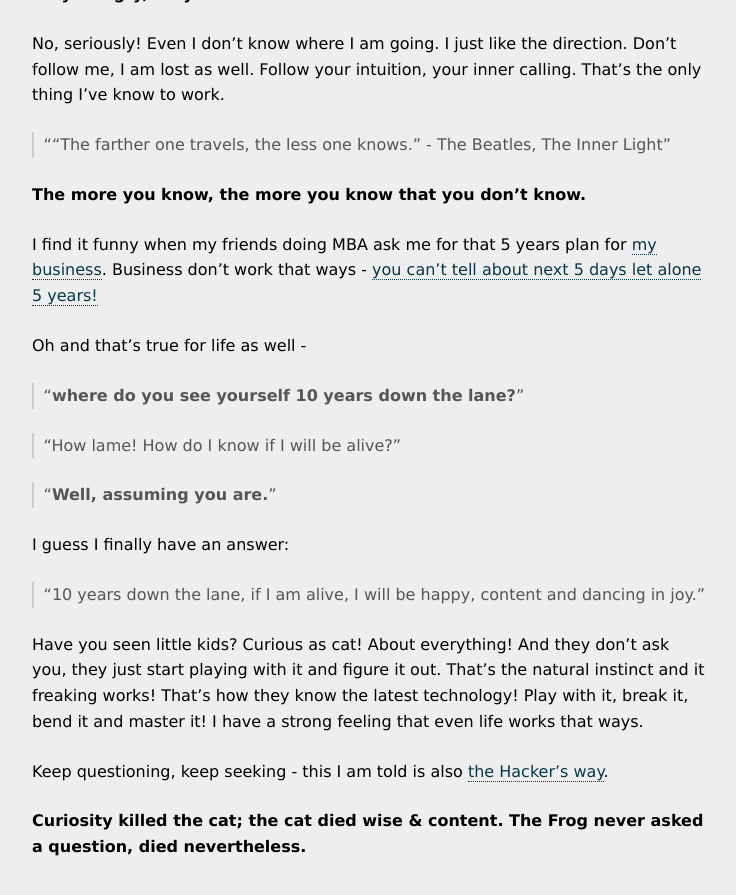
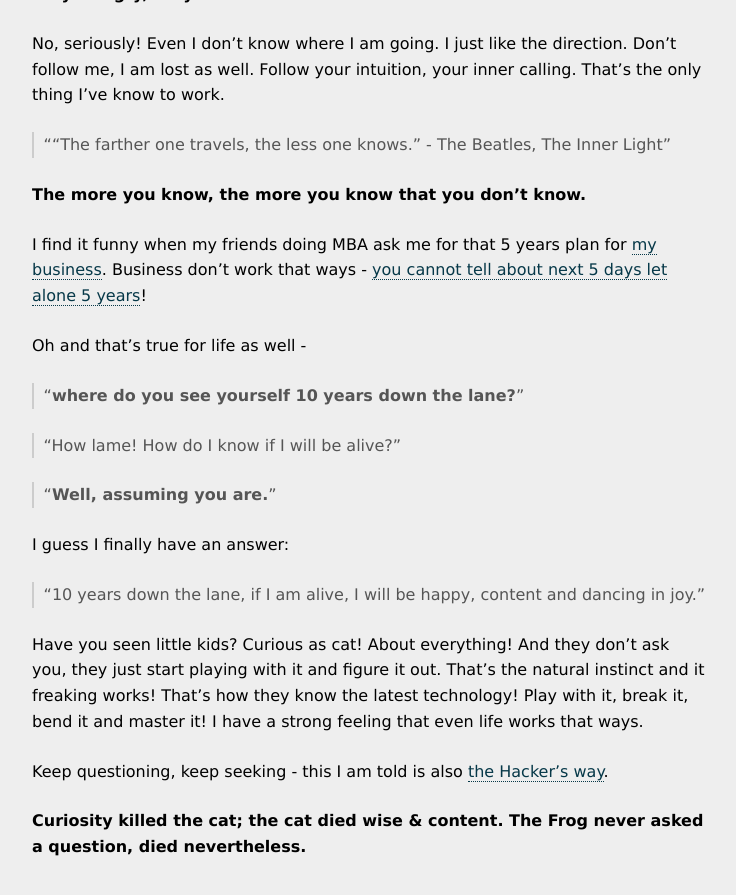
Before and after one commit to 64Notes/64notes.com, a Jekyll site: the page built from _posts/2012-11-19-the-secret-path.markdown, in a window 1280 px wide and 900 px high, scrolled down 1286 px. Shown: the top 895 px of the window, without its empty margins (259-995 px from the left). Built offline with Jekyll 4.4.1, drawn with Linux system fonts in a browser that asks for light colours; comment, search, counter and statistics services are not loaded.

Commit message:
Fix marku errors and add link to DHH's talk

```diff
--- a/_posts/2012-11-19-the-secret-path.markdown
+++ b/_posts/2012-11-19-the-secret-path.markdown
@@ -46,7 +46,7 @@
 
 **The more you know, the more you know that you don't know.**
 
-I find it funny when my friends doing MBA ask me for that 5 years plan for [my business](http://webmutiny.in). Business don't work that ways - [you can't tell about next 5 days let alone 5 years!](link to talk)
+I find it funny when my friends doing MBA ask me for that 5 years plan for [my business](http://webmutiny.in). Business don't work that ways - [you cannot tell about next 5 days let alone 5 years](http://ecorner.stanford.edu/authorMaterialInfo.html?mid=2334)!
 
 Oh and that's true for life as well -
 
```
